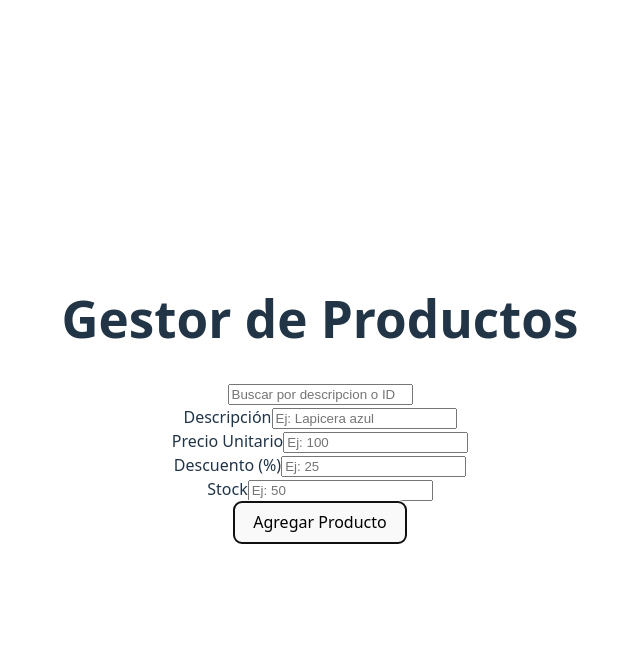
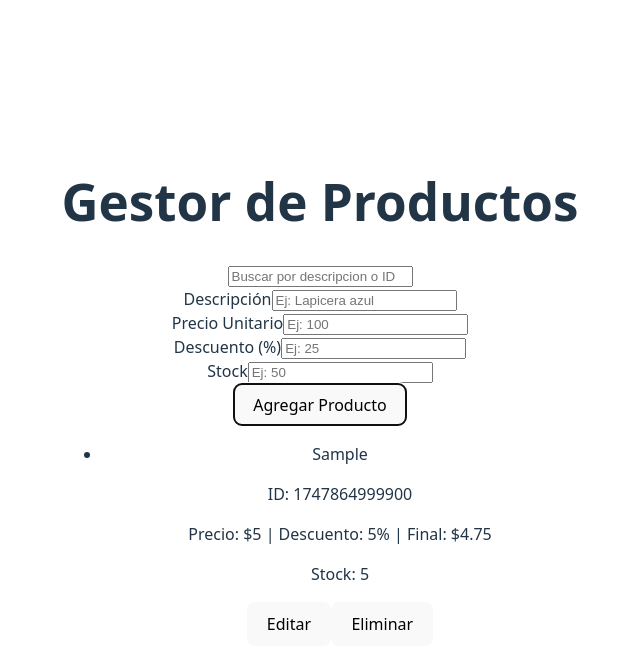
Before and after one commit to Maxifigueroa20/pv_tp4_grupo10, a React (Vite) app: page / in a window 1280 px wide. Both pictures are taken after typing "Sample", "5", "5", "5" into the empty fields and a click on the button "Agregar Producto". Shown: the top 668 px of the page, without its empty margins (320-960 px from the left). Built offline with nearby package versions, Linux system fonts and the light colour scheme.

Commit message:
feat: se desarrolló la lógica de los componentes ProductList y ProductItem [MaximilianoFigueroa]

```diff
--- a/src/components/ProductItem.jsx
+++ b/src/components/ProductItem.jsx
@@ -1,7 +1,30 @@
-const ProductItem = () => {
+const ProductItem = ({ producto, eliminarProducto, setProductoEditando }) => {
     return (
-        <>
-        </>
+        <li className="producto">
+        <div className="detalle">
+            <p className="nombre">{producto.descripcion}</p>
+            <p>ID: {producto.id}</p>
+            <p>
+                Precio: ${producto.precioUnitario} | Descuento: {producto.descuento}%
+                | Final: ${producto.precioConDescuento.toFixed(2)}
+            </p>
+            <p>Stock: {producto.stock}</p>
+        </div>
+        <div className="acciones">
+            <button
+                onClick={() => setProductoEditando(producto)}
+                className="boton chico editar"
+            >
+                Editar
+            </button>
+            <button
+                onClick={() => eliminarProducto(producto.id)}
+                className="boton chico eliminar"
+            >
+                Eliminar
+            </button>
+        </div>
+      </li>
     )
 }
 
--- a/src/components/ProductList.jsx
+++ b/src/components/ProductList.jsx
@@ -1,7 +1,19 @@
-const ProductList = () => {
+import ProductItem from "./ProductItem"
+
+const ProductList = ({ productos, eliminarProducto, setProductoEditando }) => {
+    if (productos.length === 0) return <p>No hay productos para mostrar.</p>
+
     return (
-        <>
-        </>
+    <ul className="lista">
+        {productos.map((p) => (
+            <ProductItem
+            key={p.id}
+            producto={p}
+            eliminarProducto={eliminarProducto}
+            setProductoEditando={setProductoEditando}
+            />
+        ))}
+    </ul>
     )
 }
 
```
